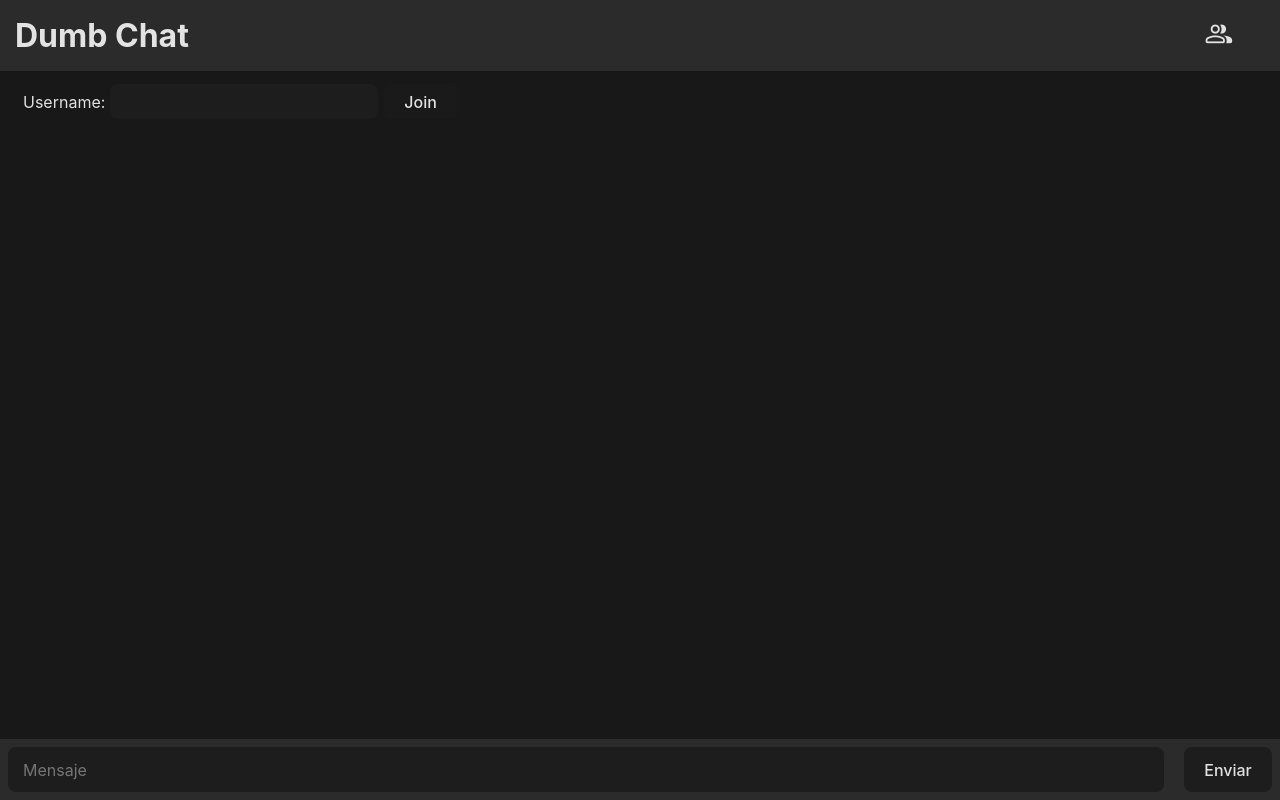
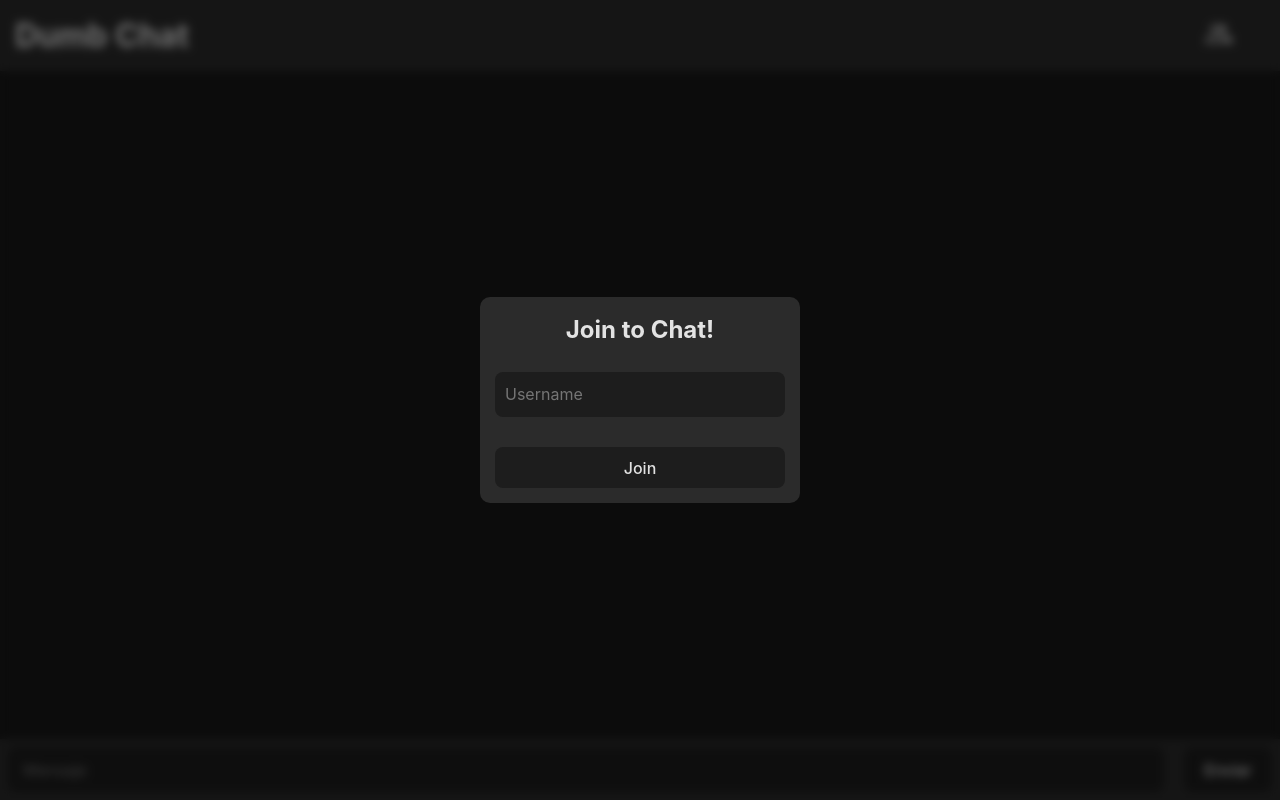
Before and after one commit to ushu3323/dumb-chat-app, a React (Vite) app: page / in a window 1280 px wide. Built offline with nearby package versions, Linux system fonts and the light colour scheme.

Commit message:
Replace UsernamePrompt with JoinDialog

```diff
--- a/src/client/Chat.css
+++ b/src/client/Chat.css
@@ -27,14 +27,6 @@
   color: inherit;
   background-color: transparent;
   cursor: pointer;
-}
-
-.username {
-  display: flex;
-  gap: 5px;
-  align-items: center;
-  height: 45px;
-  padding: 0px 15px;
 }
 
 .messages {
--- a/src/client/Chat.tsx
+++ b/src/client/Chat.tsx
@@ -2,7 +2,7 @@ import "./Chat.css";
 import { useState, type FormEvent } from "react";
 import useChatSession from "./hooks/useChatSession";
 import Message from "./components/Message/Message";
-import UsernamePrompt from "./components/UsernamePrompt/UsernamePrompt";
+import JoinDialog from "./components/JoinDialog/JoinDialog";
 import UsersSidebar from "./components/UsersSidebar/UsersSidebar";
 
 export default function Chat() {
@@ -47,12 +47,7 @@ export default function Chat() {
                   status={status}
                 />
               ))
-            ) : (
-              <div className="username">
-                <span>Username:</span>
-                <UsernamePrompt onSubmit={(username) => join(username)} />
-              </div>
-            )}
+            ) : null}
           </main>
           <div className="message-box">
             <form
@@ -80,6 +75,7 @@ export default function Chat() {
           users={connectedUsers}
         />
       </div>
+      <JoinDialog show={!username} onSubmit={(username) => join(username)} />
     </>
   );
 }
--- /dev/null
+++ b/src/client/components/JoinDialog/JoinDialog.css
@@ -0,0 +1,44 @@
+.join-dialog {
+  position: fixed;
+  display: flex;
+  top: 0;
+  left: 0;
+  width: 100%;
+  height: 100%;
+  display: flex;
+  background-color: rgba(0, 0, 0, 0.5);
+  backdrop-filter: blur(5px);
+  align-items: center;
+  justify-content: center;
+  transition: opacity 200ms ease;
+  opacity: 0;
+  pointer-events: none;
+}
+
+.join-dialog.show {
+  pointer-events: none;
+  opacity: 1;
+  pointer-events: all;
+}
+
+.join-dialog .title {
+  margin: 0;
+  margin-bottom: 1em;
+  text-align: center;
+}
+
+.join-dialog form {
+  min-width: 0;
+  width: 20em;
+  margin: 10px;
+  display: flex;
+  flex-direction: column;
+  background-color: var(--black-5);
+  padding: 15px;
+  border-radius: 10px;
+}
+
+.join-dialog form .textinput {
+  margin: 0 0 30px;
+  padding: 2px 10px;
+}
--- /dev/null
+++ b/src/client/components/JoinDialog/JoinDialog.tsx
@@ -0,0 +1,39 @@
+import './JoinDialog.css';
+import { FormEvent, useEffect, useRef } from "react";
+
+interface Props {
+  show?: boolean;
+  onSubmit?: (username: string) => void ;
+}
+
+export default function JoinDialog(props: Props) {
+  const { onSubmit } = props;
+  const show = props.show ?? false;
+
+  const dialog = useRef<HTMLDivElement | null>(null);
+
+  const handleSubmit = (e: FormEvent<HTMLFormElement>) => {
+    e.preventDefault();
+    const formData = new FormData(e.currentTarget);
+    const username = formData.get("username") as string;
+    onSubmit?.(username);
+  };
+
+  useEffect(() => {
+    if (show) {
+      dialog.current?.classList.add("show");
+    } else {
+      dialog.current?.classList.remove("show");
+    }
+  }, [show])
+
+  return (
+    <div ref={dialog} className="join-dialog">
+      <form onSubmit={handleSubmit}>
+        <h2 className="title">Join to Chat!</h2>
+        <input name="username" type="text" className="textinput" placeholder="Username" />
+        <button type="submit" className="button">Join</button>
+      </form>
+    </div>
+  );
+}
--- a/src/client/components/UsernamePrompt/UsernamePrompt.css
+++ /dev/null
@@ -1,25 +0,0 @@
-.username-prompt {
-  display: inline-flex;
-}
-
-.username-prompt .textinput {
-  height: 35px;
-  margin-right: 5px;
-  padding: 2px 10px;
-}
-
-.username-prompt--submit-input {
-  border-radius: 8px;
-  border: 1px solid transparent;
-  padding: 2px 20px;
-  font-size: 1em;
-  font-weight: 500;
-  font-family: inherit;
-  background-color: #1a1a1a;
-  cursor: pointer;
-  transition: border-color 0.25s;
-}
-
-.username-prompt--submit-input:hover {
-  border-color: #646cff;
-}
--- a/src/client/components/UsernamePrompt/UsernamePrompt.tsx
+++ /dev/null
@@ -1,20 +0,0 @@
-import './UsernamePrompt.css';
-import { FormEvent } from "react";
-
-export default function UsernamePrompt(props: { onSubmit?: (username: string) => void }) {
-  const { onSubmit } = props;
-
-  const handleSubmit = (e: FormEvent<HTMLFormElement>) => {
-    e.preventDefault();
-    const formData = new FormData(e.currentTarget);
-    const username = formData.get("username") as string;
-    onSubmit?.(username);
-  };
-
-  return (
-    <form className="username-prompt" onSubmit={handleSubmit}>
-      <input name="username" type="text" className="textinput" />
-      <input className="username-prompt--submit-input" type="submit" value="Join"/>
-    </form>
-  );
-}
```
